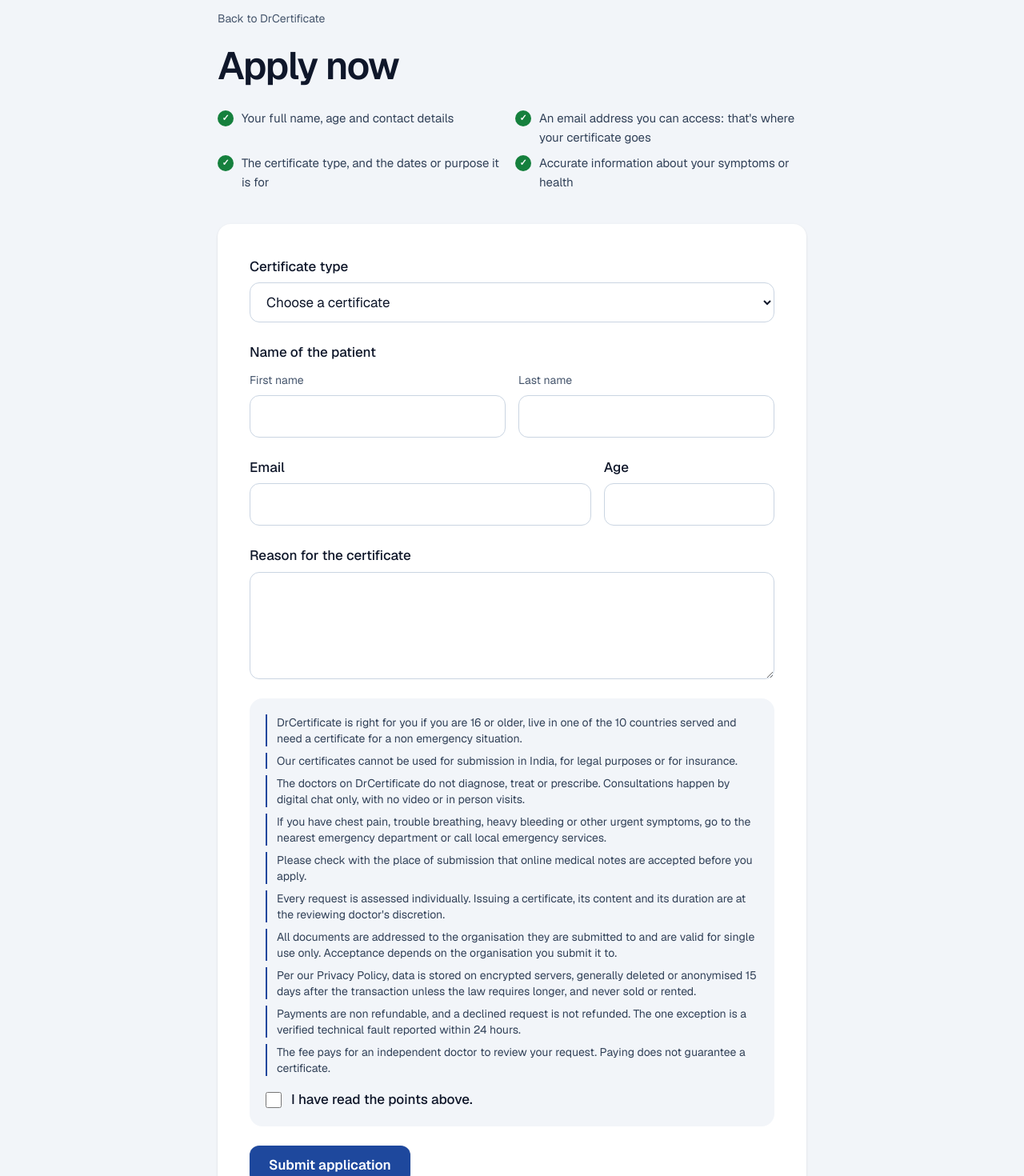
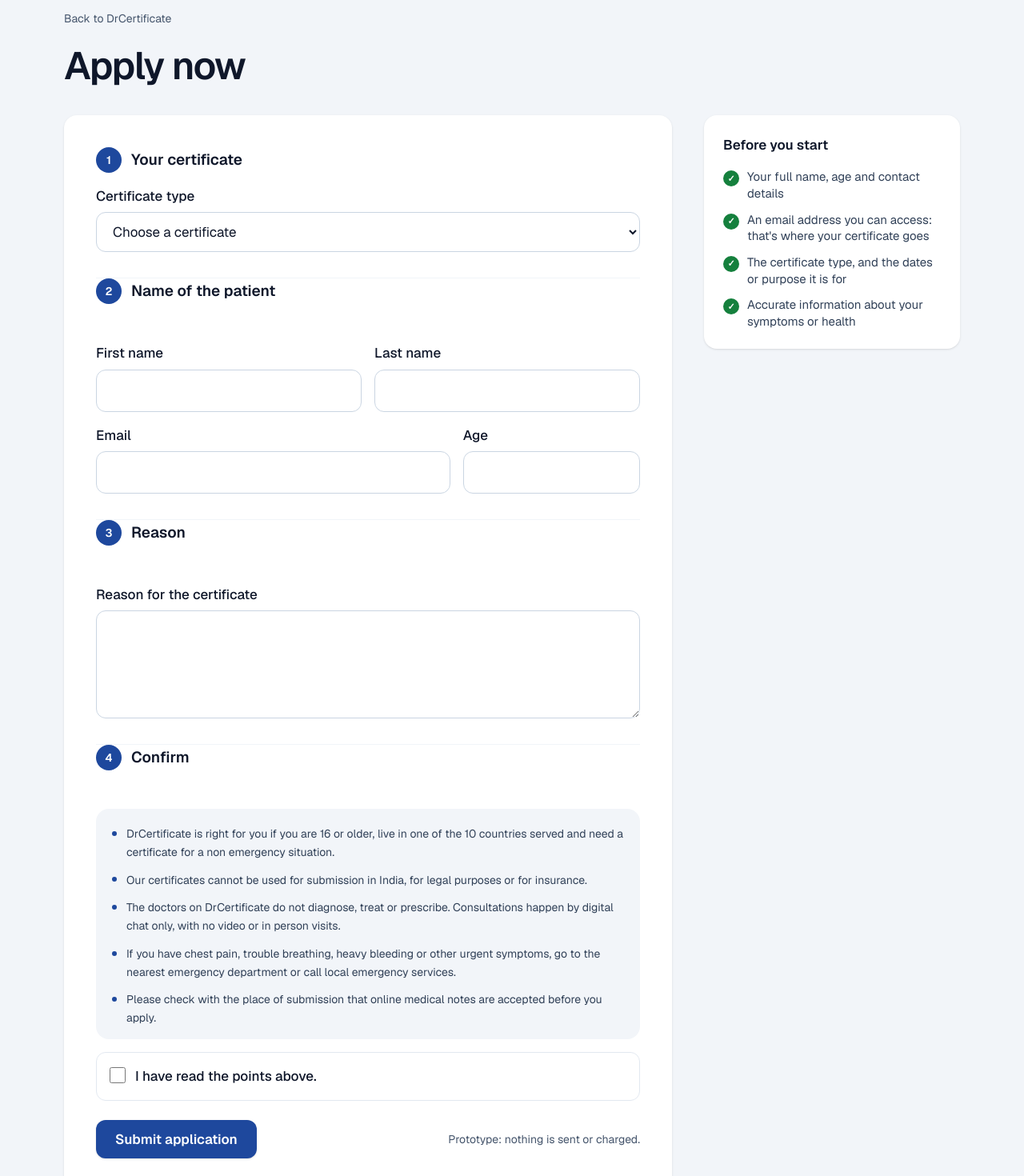
Before and after one commit to Biswajitdash-09/medical_certificate_nextjs_task, a Next.js app: page /dr/apply in a window 1280 px wide. Shown: the part 120-1590 px from the top of the page at 80% size. Built offline with nearby package versions, Linux system fonts and the light colour scheme.

Commit message:
feat(apply): numbered form parts, scrollable legal box, sticky checklist beside the form from lg

```diff
--- a/app/[brand]/apply/page.tsx
+++ b/app/[brand]/apply/page.tsx
@@ -22,10 +22,14 @@ async function ApplyContent({ params }: { params: PageProps<"/[brand]/apply">["p
   return (
     <BrandShell brand={brand}>
       <main className="bg-surface">
-        <div className="mx-auto max-w-3xl px-4 py-12 md:py-16">
+        <div className="mx-auto max-w-6xl px-4 py-10 md:py-16">
           <a href={`/${brand.id}`} className="link-draw text-sm text-slate-600">Back to {brand.name}</a>
           <h1 className="mt-4 text-[36px] leading-tight md:text-[48px]">{brand.ctaLabel}</h1>
-          <ul className="mt-6 grid gap-2 text-[15px] text-slate-700 sm:grid-cols-2">
+          {/* Form and checklist side by side from lg, the checklist staying in view; on smaller screens the checklist comes first */}
+          <div className="mt-8 grid gap-6 lg:grid-cols-[1fr_20rem] lg:items-start lg:gap-10">
+            <aside className="rounded-2xl bg-white p-5 shadow-sm sm:p-6 lg:sticky lg:top-24 lg:order-2">
+              <p className="font-semibold">{brand.beforeYouStart.title}</p>
+              <ul className="mt-4 space-y-3 text-[15px] leading-snug text-slate-700">
                 {brand.beforeYouStart.items.map((i) => (
                   <li key={i.text} className="flex gap-2.5">
                     <span aria-hidden="true" className="mt-0.5 grid size-5 shrink-0 place-items-center rounded-full bg-accent text-[11px] font-bold text-white">✓</span>
@@ -33,8 +37,10 @@ async function ApplyContent({ params }: { params: PageProps<"/[brand]/apply">["p
                   </li>
                 ))}
               </ul>
-          <div className="mt-10 rounded-2xl bg-white p-6 shadow-sm md:p-10">
+            </aside>
+            <div className="rounded-2xl bg-white p-5 shadow-sm sm:p-8 lg:p-10">
               <ApplyForm brand={brand} />
+            </div>
           </div>
         </div>
       </main>
--- a/components/ApplyForm.tsx
+++ b/components/ApplyForm.tsx
@@ -49,12 +49,21 @@ export function ApplyForm({ brand, initialType }: { brand: Brand; initialType?:
     );
   }
 
-  const field = "mt-1.5 block w-full rounded-xl border border-slate-300 bg-white px-4 py-3 text-[17px] outline-none focus:border-brand focus:ring-2 focus:ring-brand/20 aria-[invalid=true]:border-red-600";
+  const field = "mt-1.5 block w-full rounded-xl border border-slate-300 bg-white px-4 py-3 text-[17px] outline-none transition focus:border-brand focus:ring-4 focus:ring-brand/15 aria-[invalid=true]:border-red-600";
   const err = (k: keyof Errors) => errors[k] && <p id={`${k}-error`} className="mt-1.5 text-sm text-red-700">{errors[k]}</p>;
   const a11y = (k: keyof Errors) => ({ "aria-invalid": Boolean(errors[k]), "aria-describedby": errors[k] ? `${k}-error` : undefined });
+  // Numbered parts split a long form into four short ones, so progress is visible at every width
+  const part = (n: number, title: string) => (
+    <legend className="flex items-center gap-3 text-[19px] font-semibold">
+      <span aria-hidden="true" className="grid size-8 place-items-center rounded-full bg-brand text-sm text-brand-ink">{n}</span>
+      {title}
+    </legend>
+  );
 
   return (
-    <form noValidate onSubmit={onSubmit} className="space-y-6">
+    <form noValidate onSubmit={onSubmit} className="divide-y divide-slate-100">
+      <fieldset className="space-y-4 pb-8">
+        {part(1, "Your certificate")}
         <div>
           <label htmlFor="type" className="font-medium">Certificate type</label>
           <select ref={typeRef} id="type" name="type" defaultValue={initialType ?? ""} className={field} {...a11y("type")}>
@@ -63,23 +72,22 @@ export function ApplyForm({ brand, initialType }: { brand: Brand; initialType?:
           </select>
           {err("type")}
         </div>
+      </fieldset>
 
-      <fieldset>
-        <legend className="font-medium">Name of the patient</legend>
-        <div className="mt-1.5 grid gap-4 sm:grid-cols-2">
+      <fieldset className="space-y-4 py-8">
+        {part(2, "Name of the patient")}
+        <div className="grid gap-4 sm:grid-cols-2">
           <div>
-            <label htmlFor="firstName" className="text-sm text-slate-600">First name</label>
+            <label htmlFor="firstName" className="font-medium">First name</label>
             <input id="firstName" name="firstName" autoComplete="given-name" className={field} {...a11y("firstName")} />
             {err("firstName")}
           </div>
           <div>
-            <label htmlFor="lastName" className="text-sm text-slate-600">Last name</label>
+            <label htmlFor="lastName" className="font-medium">Last name</label>
             <input id="lastName" name="lastName" autoComplete="family-name" className={field} {...a11y("lastName")} />
             {err("lastName")}
           </div>
         </div>
-      </fieldset>
-
         <div className="grid gap-4 sm:grid-cols-[2fr_1fr]">
           <div>
             <label htmlFor="email" className="font-medium">Email</label>
@@ -92,26 +100,38 @@ export function ApplyForm({ brand, initialType }: { brand: Brand; initialType?:
             {err("age")}
           </div>
         </div>
+      </fieldset>
 
+      <fieldset className="space-y-4 py-8">
+        {part(3, "Reason")}
         <div>
           <label htmlFor="reason" className="font-medium">Reason for the certificate</label>
           <textarea id="reason" name="reason" rows={4} className={field} {...a11y("reason")} />
           {err("reason")}
         </div>
+      </fieldset>
 
-      <div className="rounded-2xl bg-surface p-5">
-        <ul className="space-y-2 text-sm text-slate-700">
-          {brand.legal.flatMap((g) => g.points).map((p) => <li key={p} className="border-l-2 border-brand pl-3">{p}</li>)}
+      <fieldset className="space-y-4 pt-8">
+        {part(4, "Confirm")}
+        {/* Every legal point stays readable in full; the box scrolls on its own so the form keeps its length on phones */}
+        <ul tabIndex={0} aria-label="Points to read" className="max-h-72 space-y-3 overflow-y-auto rounded-2xl bg-surface p-5 text-sm leading-relaxed text-slate-700 outline-none focus-visible:ring-2 focus-visible:ring-brand">
+          {brand.legal.flatMap((g) => g.points).map((p) => (
+            <li key={p} className="flex gap-3">
+              <span aria-hidden="true" className="mt-[0.55em] size-1.5 shrink-0 rounded-full bg-brand" />
+              <span>{p}</span>
+            </li>
+          ))}
         </ul>
-        <label className="mt-4 flex gap-3 font-medium">
-          <input type="checkbox" name="ack" className="mt-1 size-5 accent-[var(--primary)]" {...a11y("ack")} />
+        <label className="flex cursor-pointer gap-3 rounded-xl border border-slate-200 p-4 font-medium has-[:checked]:border-brand has-[:checked]:bg-brand/5">
+          <input type="checkbox" name="ack" className="mt-0.5 size-5 shrink-0 accent-[var(--primary)]" {...a11y("ack")} />
           I have read the points above.
         </label>
         {err("ack")}
-      </div>
-
+        <div className="flex flex-col gap-3 pt-2 sm:flex-row sm:items-center sm:justify-between">
           <button type="submit" className="btn-primary w-full sm:w-auto">Submit application</button>
           <p className="text-sm text-slate-600">Prototype: nothing is sent or charged.</p>
+        </div>
+      </fieldset>
     </form>
   );
 }
```
Lines whose indentation alone changed are shown as unchanged.
